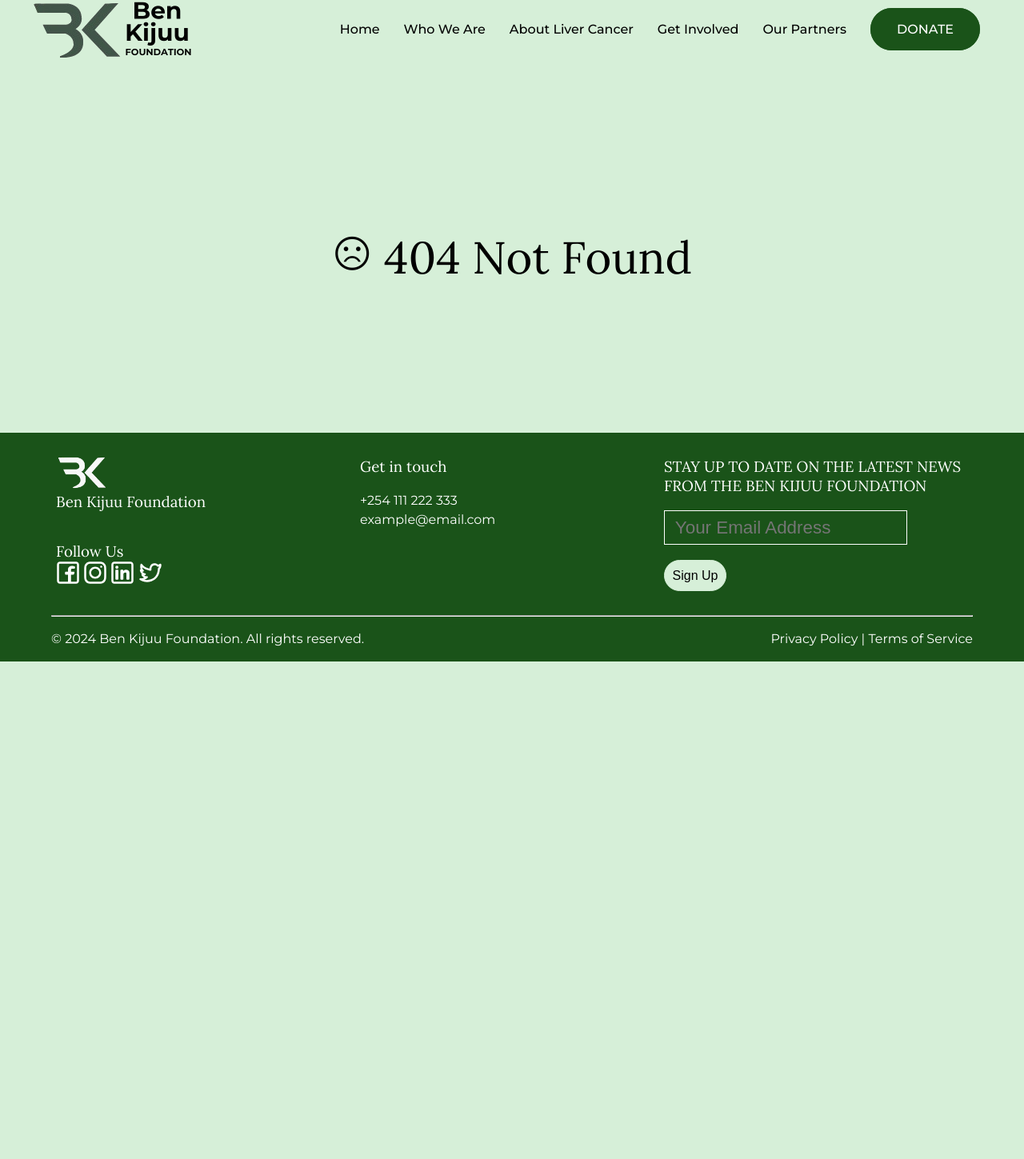
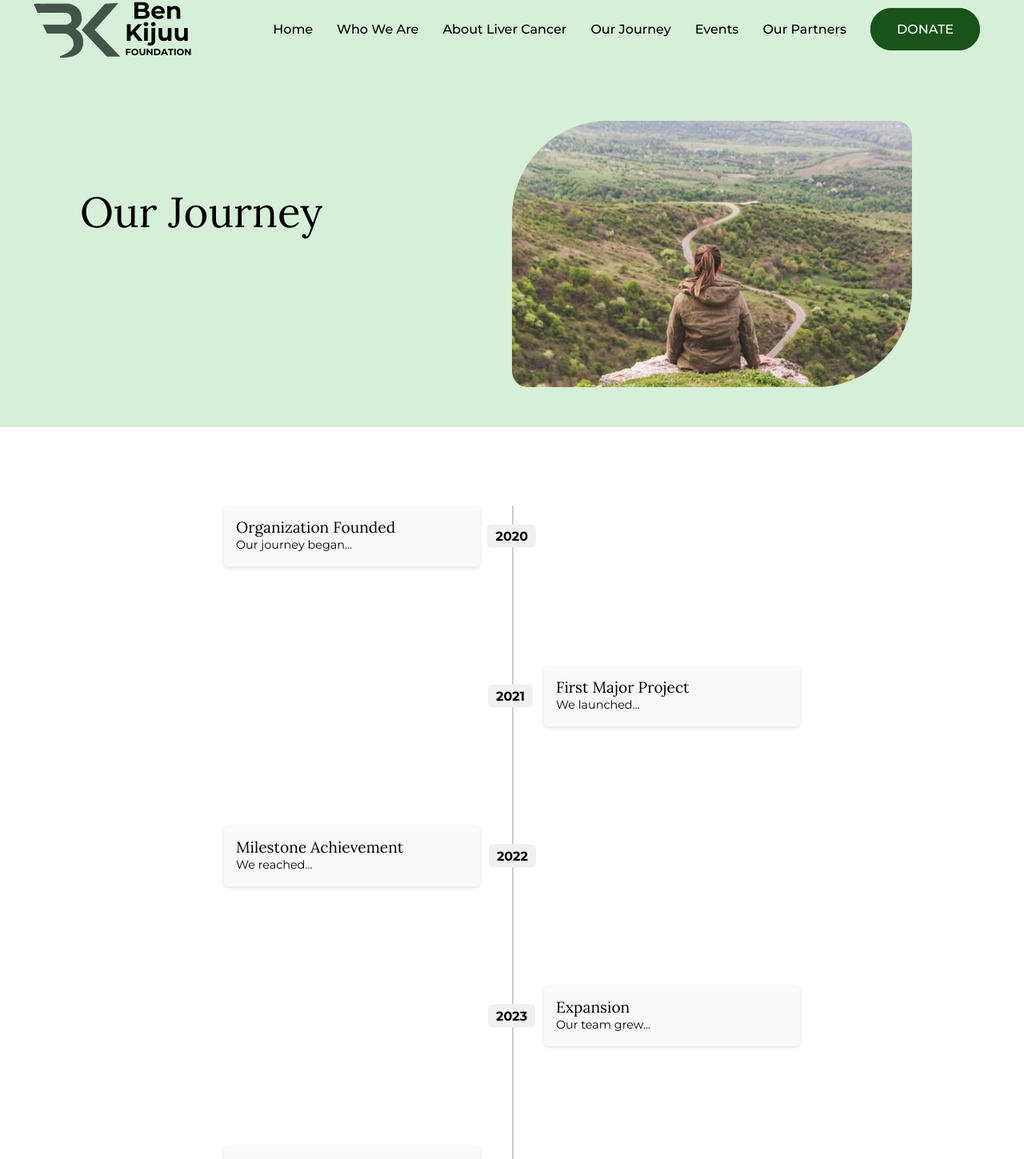
Before and after one commit to PGOpenda/foundation, a SvelteKit app: page /our-journey in a window 1280 px wide. Before the commit this address had no page. Shown: the part 14-1463 px from the top of the page at 80% size. Before the commit the page ends 841 px from the top, so only its background shows below. Built offline with nearby package versions, Linux system fonts and the light colour scheme.

Commit message:
Addition: Journey component added. Merchandise route added

```diff
--- a/src/lib/components/Header.svelte
+++ b/src/lib/components/Header.svelte
@@ -52,9 +52,9 @@
 			<li><a href="/" on:click={closeNav}> Home </a></li>
 			<li><a href="/about-us" on:click={closeNav}> Who We Are</a></li>
 			<li><a href="/liver-cancer" on:click={closeNav}> About Liver Cancer</a></li>
-			<li><a href="/get-involved" on:click={closeNav}> Get Involved</a></li>
+			<li><a href="/our-journey" on:click={closeNav}>Our Journey</a></li>
+			<li><a href="/events" on:click={closeNav}> Events</a></li>
 			<li><a href="/partners" on:click={closeNav}>Our Partners</a></li>
-			<!-- <li><a href="/news"> News & Updates</a></li> -->
 			<li><a href="/donate" class="donate-btn" on:click={closeNav}> DONATE</a></li>
 		</ul>
 	</nav>
@@ -98,11 +98,11 @@
 		font-weight: 500;
 		color: #000;
 		text-align: center;
+		transition: ease 0.3s;
 	}
 
 	nav a:hover {
 		color: #80af81;
-		transition: 500ms;
 		border-bottom: 1px solid #80af81;
 	}
 
--- /dev/null
+++ b/src/lib/components/JourneyTimeline.svelte
@@ -0,0 +1,124 @@
+<script>
+    import { onMount } from 'svelte';
+
+    // Sample timeline data
+    const timelineEvents = [
+      { date: '2020', title: 'Organization Founded', description: 'Our journey began...', side: 'left' },
+      { date: '2021', title: 'First Major Project', description: 'We launched...', side: 'right' },
+      { date: '2022', title: 'Milestone Achievement', description: 'We reached...', side: 'left' },
+      { date: '2023', title: 'Expansion', description: 'Our team grew...', side: 'right' },
+      { date: '2024', title: 'Future Plans', description: 'Looking ahead...', side: 'left' },
+    ];
+
+    // @ts-ignore
+    let timelineElements;
+
+    onMount(() => {
+      timelineElements = document.querySelectorAll('.timeline-event');
+      window.addEventListener('scroll', checkScroll);
+      checkScroll(); // Initial check
+    });
+
+    function checkScroll() {
+        // @ts-ignore
+        timelineElements.forEach((el, index) => {
+            const rect = el.getBoundingClientRect();
+            const isVisible = rect.top < window.innerHeight && rect.bottom >= 0;
+            if (isVisible && !el.classList.contains('visible')) {
+            setTimeout(() => {
+                el.classList.add('visible');
+            }, index * 200); // 200ms delay for each subsequent element
+            }
+        });
+    }
+</script>
+
+<div class="timeline-container">
+    <div class="timeline-line"></div>
+    {#each timelineEvents as event, index}
+      <div class="timeline-event {event.side}" style="top: {index * 200}px">
+        <div class="timeline-date">{event.date}</div>
+        <div class="timeline-content">
+          <h3>{event.title}</h3>
+          <p>{event.description}</p>
+        </div>
+      </div>
+    {/each}
+</div>
+
+<style>
+
+    .timeline-container {
+      position: relative;
+      max-width: 800px;
+      min-height: 1000px;
+      margin: 50px auto;
+      padding: 20px;
+      background-color: #fff;
+    }
+
+    .timeline-line {
+      position: absolute;
+      left: 50%;
+      top: 0;
+      bottom: 0;
+      width: 2px;
+      background-color: #ccc;
+    }
+
+    .timeline-event {
+      position: absolute;
+      width: 40%;
+      opacity: 0;
+      transform: translateY(20px);
+     transition: opacity 0.5s ease-in-out, transform 0.5s ease-in-out;
+    }
+
+    .timeline-event.visible {
+      opacity: 1;
+      transform: translateY(0);
+    }
+
+    .timeline-event.left {
+      left: 5%;
+    }
+
+    .timeline-event.right {
+      right: 5%;
+    }
+
+    .timeline-date {
+      position: absolute;
+      top: 50%;
+      transform: translateY(-50%);
+      background-color: #f0f0f0;
+      padding: 5px 10px;
+      border-radius: 5px;
+      font-weight: bold;
+    }
+
+    .left .timeline-date {
+      right: -70px;
+    }
+
+    .right .timeline-date {
+      left: -70px;
+    }
+
+    .timeline-content {
+      background-color: #f9f9f9;
+      padding: 15px;
+      border-radius: 5px;
+      box-shadow: 0 2px 5px rgba(0, 0, 0, 0.1);
+    }
+
+    .timeline-content h3 {
+      margin-top: 0;
+      font-size: 1.2em;
+    }
+
+    .timeline-content p {
+      margin-bottom: 0;
+      font-size: 0.9em;
+    }
+</style>
--- a/src/routes/about-us/+page.svelte
+++ b/src/routes/about-us/+page.svelte
@@ -159,12 +159,12 @@
 		border-radius: 10px;
 		background-color: #1a5319;
 		color: #fff;
+		transition: ease 0.4s;
 	}
 
 	.card:hover {
 		background-color: #80af81;
 		color: black;
-		transition: 500ms;
 	}
 
 	.card h3 {
--- a/src/routes/liver-cancer/+page.svelte
+++ b/src/routes/liver-cancer/+page.svelte
@@ -37,7 +37,6 @@
 	<img src={liver_cancer_header} alt="a patient with a nurse" />
 </div>
 
-<!-- <Popup message = "discalimer"/> -->
 
 <div class="info">
 	<div class="nav">
--- /dev/null
+++ b/src/routes/our-journey/+page.svelte
@@ -0,0 +1,46 @@
+<script>
+    import journey from '$lib/assets/journey.jpg'
+    import JourneyTimeline from '$lib/components/JourneyTimeline.svelte';
+</script>
+
+<svelte:head>
+    <title>Our Journey - Ben Kijuu Foundation</title>
+    <meta name="description" content="">
+    <meta name="keywords" content="">
+</svelte:head>
+
+<div class="journey-heading">
+    <div>
+        <h1>Our Journey</h1>
+    </div>
+
+    <img src={journey} alt="a lady sitting on a clif looking at the valley below.">
+</div>
+
+
+<div class="journey-info">
+    <JourneyTimeline />
+</div>
+
+<style>
+    .journey-heading{
+        padding: 50px 100px;
+        display: grid;
+        grid-template-columns: 1fr 1fr;
+    }
+
+    .journey-heading h1{
+        padding-top: 5rem;
+        font-size: 3.3rem;
+    }
+
+    .journey-heading img{
+		border-radius: 120px 20px 120px 20px;
+        max-width: 500px;
+    }
+
+    .journey-info{
+        background-color: white;
+        padding:3rem 0rem;
+    }
+</style>
```
Also changed, not shown: src/lib/assets/journey.jpg (added), src/routes/events/+page.svelte (renamed from src/routes/get-involved/+page.svelte).
